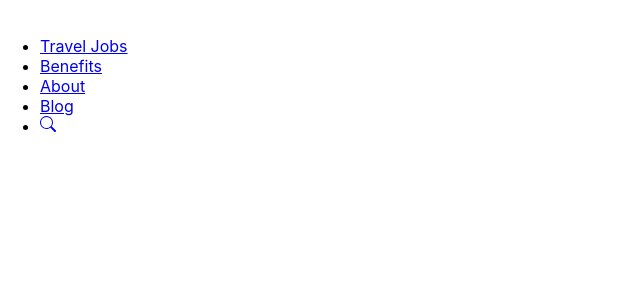
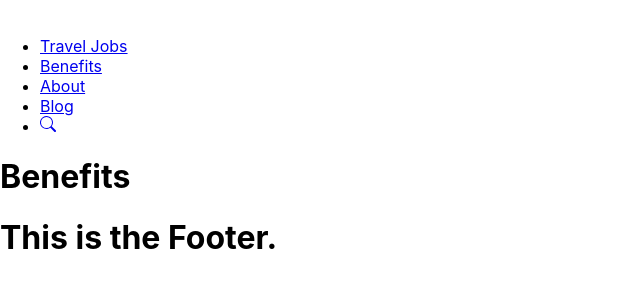
Before and after one commit to chris-hegarty/travel, a React (Create React App) app: page /benefits in a window 1280 px wide. Shown: the top 300 px of the page, without its empty margins (0-640 px from the left). Built offline with nearby package versions, Linux system fonts and the light colour scheme.

Commit message:
Add pages and routing

```diff
--- a/src/App.js
+++ b/src/App.js
@@ -1,5 +1,10 @@
 import Menu from "./components/Menu";
 import Home from "./components/Home";
+import TravelJobs from "./components/TravelJobs";
+import Benefits from "./components/Benefits";
+import About from "./components/About";
+import BlogPage from "./components/BlogPage";
+import Footer from "./components/Footer";
 import {
 	BrowserRouter as Router,
 	Routes,
@@ -14,7 +19,13 @@ function App() {
 			<Menu />
 			<Routes>
 				<Route path="/home" element={<Home />}></Route>
+				<Route path="/traveljobs" element={<TravelJobs />}></Route>
+				<Route path="/benefits" element={<Benefits />}></Route>
+				<Route path="/about" element={<About />}></Route>
+				<Route path="/blogpage" element={<BlogPage />}></Route>
+				<Route path="*" element={<Navigate to="/home" />} />
 			</Routes>
+			<Footer />
 		</Router>
 		// <>
 		// 	<div>
--- /dev/null
+++ b/src/components/About.jsx
@@ -0,0 +1,11 @@
+import React from "react";
+
+function About() {
+	return (
+		<div>
+			<h1>About</h1>
+		</div>
+	);
+}
+
+export default About;
--- /dev/null
+++ b/src/components/Benefits.jsx
@@ -0,0 +1,11 @@
+import React from "react";
+
+function Benefits() {
+	return (
+		<div>
+			<h1>Benefits</h1>
+		</div>
+	);
+}
+
+export default Benefits;
--- /dev/null
+++ b/src/components/BlogPage.jsx
@@ -0,0 +1,11 @@
+import React from "react";
+
+function BlogListPage() {
+	return (
+		<div>
+			<h1>Blog Page</h1>
+		</div>
+	);
+}
+
+export default BlogListPage;
--- /dev/null
+++ b/src/components/Footer.jsx
@@ -0,0 +1,13 @@
+import React from "react";
+
+function Footer() {
+	return (
+		<>
+			<div>
+				<h1>This is the Footer.</h1>
+			</div>
+		</>
+	);
+}
+
+export default Footer;
--- a/src/components/Menu.jsx
+++ b/src/components/Menu.jsx
@@ -15,16 +15,16 @@ function Menu() {
 				<div>
 					<ul>
 						<li>
-							<NavLink>Travel Jobs</NavLink>
+							<NavLink to="/traveljobs">Travel Jobs</NavLink>
 						</li>
 						<li>
-							<NavLink>Benefits</NavLink>
+							<NavLink to="/benefits">Benefits</NavLink>
 						</li>
 						<li>
-							<NavLink>About</NavLink>
+							<NavLink to="/about">About</NavLink>
 						</li>
 						<li>
-							<NavLink>Blog</NavLink>
+							<NavLink to="/blogpage">Blog</NavLink>
 						</li>
 						<li>
 							<NavLink>{BsSearch}</NavLink>
--- /dev/null
+++ b/src/components/TravelJobs.jsx
@@ -0,0 +1,11 @@
+import React from "react";
+
+function TravelJobs() {
+	return (
+		<div>
+			<h1>TravelJobs</h1>
+		</div>
+	);
+}
+
+export default TravelJobs;
```
Also changed, not shown: src/components/BlogCard.jsx (added, +11 -0 lines), src/components/SingleBlog.jsx (added, +11 -0 lines).
